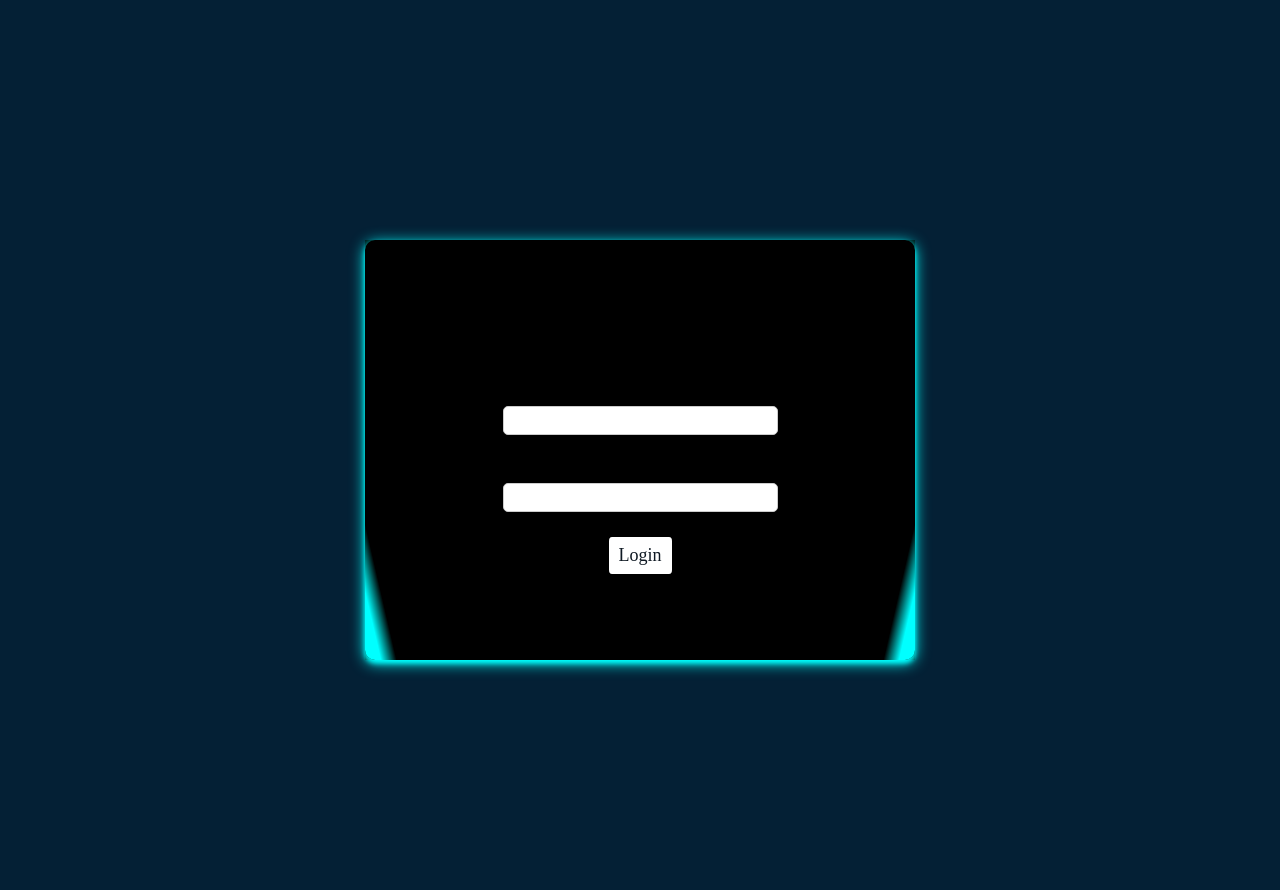
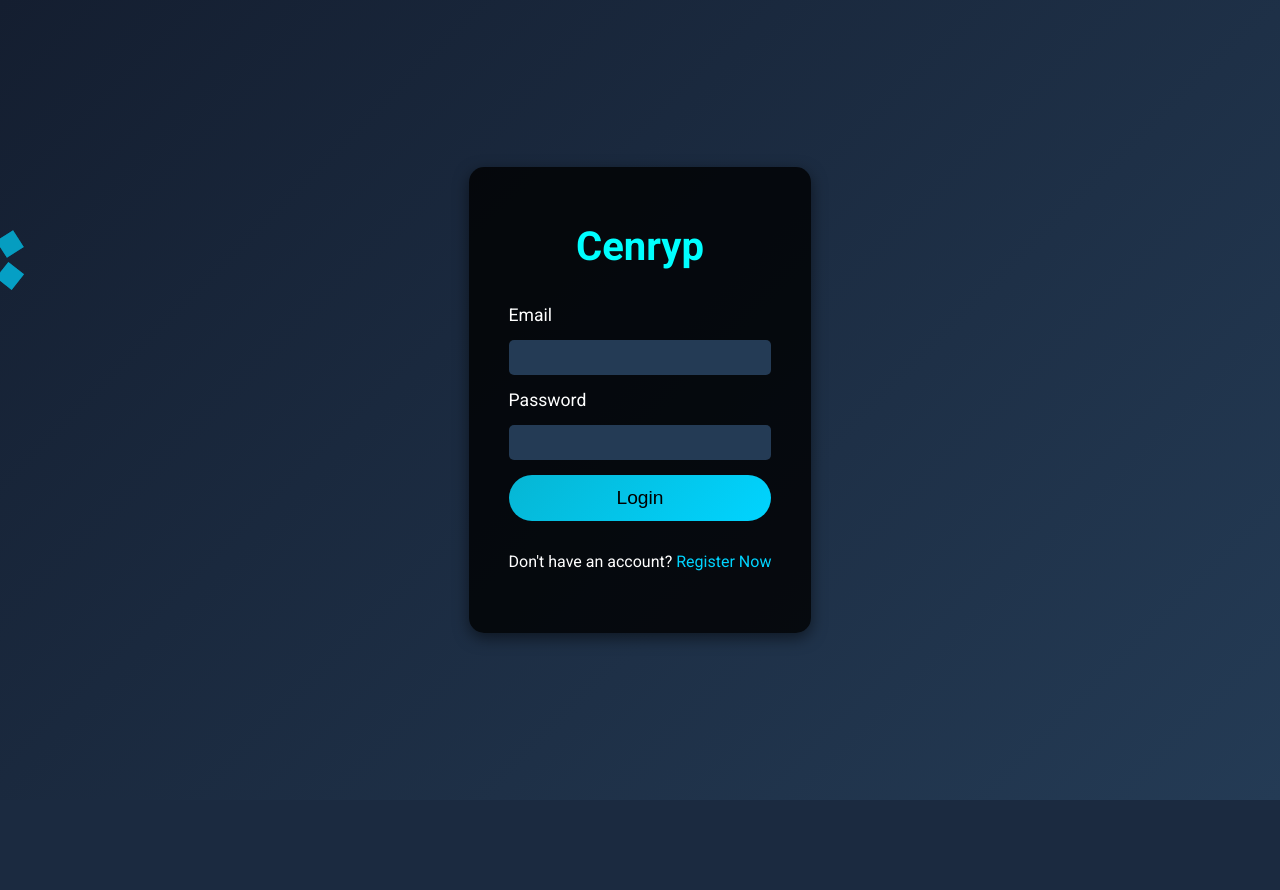
Before and after one commit to Parth301/CloudEncryption, a PHP site: page / in a window 1280 px wide. After the commit the page ends 800 px from the top, so only its background shows below. Run offline with PHP 8.4, Linux system fonts and the light colour scheme.

Commit message:
Update index.php

```diff
--- a/index.php
+++ b/index.php
@@ -1,8 +1,8 @@
 <?php
 $servername = "localhost";
-$username = "id21931865_rishi";
-$password = "Rishi@2006";
-$dbname = "id21931865_harpcloud";
+$username = "nucfrkvh_CloudEncryp";
+$password = "tjyrXKCafhPA8pEc4bsL";
+$dbname = "nucfrkvh_CloudEncryp";
 
 $conn = new mysqli($servername, $username, $password, $dbname);
 
@@ -13,6 +13,8 @@ if ($conn->connect_error) {
 
 // Start a PHP session
 session_start();
+
+$message = ""; // Initialize message
 
 // Process login form submission
 if ($_SERVER["REQUEST_METHOD"] == "POST") {
@@ -30,13 +32,13 @@ if ($_SERVER["REQUEST_METHOD"] == "POST") {
             $_SESSION['user_email'] = $username;
 
             // Redirect to upload.php on successful login
-            header("Location: upload.php");
+            header("Location: jnc.php");
             exit(); // Ensure that no further code is executed after the redirect
         } else {
-            echo "Invalid password";
+            $message = "Invalid password";
         }
     } else {
-        echo "User not found";
+        $message = "User not found";
     }
 }
 
@@ -44,137 +46,192 @@ $conn->close();
 ?>
 
 <html>
+<head>
+    <style>
+        @import url('https://fonts.googleapis.com/css2?family=Roboto:wght@300;400;700&display=swap');
+
+        html {
+            height: 100%;
+            background: linear-gradient(135deg, #141E30, #243B55);
+            display: flex;
+            align-items: center;
+            justify-content: center;
+            font-family: 'Roboto', sans-serif;
+            overflow: hidden;
+        }
+
+        body {
+            margin: 0;
+            display: flex;
+            align-items: center;
+            justify-content: center;
+        }
+
+        .login-container {
+            background: rgba(0, 0, 0, 0.8);
+            padding: 30px 40px;
+            border-radius: 15px;
+            box-shadow: 0px 5px 15px rgba(0, 0, 0, 0.5);
+            position: relative;
+            overflow: hidden;
+            transition: transform 0.5s ease, background 0.5s ease;
+            max-width: 400px;
+            width: 100%;
+        }
+
+        .login-container:hover {
+            transform: translateY(-10px);
+            background: rgba(0, 0, 0, 0.9);
+        }
+
+        .message {
+            color: #FF4B4B;
+            font-size: 1em;
+            text-align: center;
+            margin-top: 10px;
+            padding: 5px 10px;
+            background: rgba(255, 75, 75, 0.2);
+            border-radius: 5px;
+            display: none; /* Hidden by default */
+        }
+
+        .message.visible {
+            display: block;
+        }
+
+        form {
+            display: grid;
+            gap: 15px;
+            color: #FFFFFF;
+        }
+
+        h1 {
+            font-size: 2.5em;
+            text-align: center;
+            color: cyan;
+            margin-bottom: 20px;
+        }
+
+        label {
+            font-size: 1.1em;
+        }
+
+        input {
+            width: 100%;
+            padding: 10px;
+            border: none;
+            border-radius: 5px;
+            background: #243B55;
+            color: #FFFFFF;
+            transition: 0.3s;
+        }
+
+        input:focus {
+            outline: none;
+            background: #364C62;
+            box-shadow: 0 0 10px cyan;
+        }
+
+        button {
+            background: linear-gradient(135deg, #06B6D4, #00D4FF);
+            color: #000000;
+            border: none;
+            padding: 12px;
+            border-radius: 25px;
+            cursor: pointer;
+            font-size: 1.2em;
+            transition: 0.3s;
+        }
+
+        button:hover {
+            background: linear-gradient(135deg, #00D4FF, #06B6D4);
+            transform: scale(1.05);
+            box-shadow: 0px 5px 15px rgba(0, 212, 255, 0.5);
+        }
+
+        p {
+            text-align: center;
+        }
+
+        a {
+            color: #00D4FF;
+            text-decoration: none;
+            transition: 0.3s;
+        }
+
+        a:hover {
+            color: cyan;
+            text-decoration: underline;
+        }
+        .background-animation {
+            position: absolute;
+            top: 0;
+            left: 0;
+            width: 100%;
+            height: 100%;
+            z-index: -1;
+            overflow: hidden;
+        }
+
+        .background-animation span {
+            position: absolute;
+            display: block;
+            width: 20px;
+            height: 20px;
+            background: rgba(0, 212, 255, 0.5);
+            animation: animate 25s linear infinite;
+            bottom: -150px;
+        }
+
+        @keyframes animate {
+            0% {
+                transform: translateY(0) rotate(0deg);
+                opacity: 1;
+            }
+            100% {
+                transform: translateY(-1200px) rotate(720deg);
+                opacity: 0;
+            }
+        }
+
+        .background-animation span:nth-child(odd) {
+            animation-duration: 20s;
+            animation-delay: -5s;
+        }
+
+        .background-animation span:nth-child(even) {
+            animation-duration: 30s;
+            animation-delay: -10s;
+        }
+    </style>
+</head>
 <body>
-   <div class="colored-section"></div>
+<div class="background-animation">
+        <span></span>
+        <span></span>
+        <span></span>
+        <span></span>
+        <span></span>
+        <span></span>
+        <span></span>
+        <span></span>
+        <span></span>
+        <span></span>
+    </div>
     <div class="login-container">
+        <!-- Display message if exists -->
+        <?php if (!empty($message)): ?>
+            <div class="message visible"><?php echo $message; ?></div>
+        <?php endif; ?>
         <form action="index.php" method="post">
-         <h1>HARP</h1>
+            <h1>Cenryp</h1>
             <label for="email">Email</label>
             <input type="email" id="email" name="email" required>
             <label for="password">Password</label>
             <input type="password" id="password" name="password" required>
             <button type="submit" name="login">Login</button>
-         <p>Don't have an account? <a href="register.php">
-               Register Now</a></p>
+            <p>Don't have an account? <a href="register.php">Register Now</a></p>
         </form>
-
     </div>
 </body>
 </html>
-<style>
-html {
-  height: 100%;
-  background: #042035;
-  display: flex;
-  display: grid;
-  place-items: center;
-}
-
-body {
-  margin: 0px;
-  padding: 0px;
-}
-
-.login-container {
-  text-align: center;
-  background: #000000;
-  margin: 230px;
-  margin-top:240px;
-  z-index: 2;
-  display flex;
-  justify-content: space-around;
-  margin-left: 230px;
-}
-
-
-
-form {
-  width: 550px;
-  height: 420px;
-  display: grid;
-  justify-items: center;
-  align-content: center;
-  grid-template: 'auto';
-  background: linear-gradient(77deg, cyan, cyan, transparent 20%) 0 bottom/ 20% 50% no-repeat,
-    linear-gradient(-77deg, cyan, cyan, transparent 20%) right bottom/ 20% 50% no-repeat,
-    rgba(0, 0, 0, 0);
-  transition: 1s;
-  border-radius: 10px;
-  box-shadow: 0px 3px 15px cyan, 0px 3px 5px cyan;
-}
-
-form:hover {
-  background: linear-gradient(77deg, cyan, #6649df, transparent 70%) 0 bottom/ 100% 100% no-repeat,
-    linear-gradient(-77deg, cyan, #6649df, transparent 70%) right bottom/ 100% 100% no-repeat,
-    rgba(0, 0, 0, 0);
-}
-
-h1 {
-  margin-top: 5px;
-  font-size: 40px;
-  color: #000000;
-  font-family: 'regular';
-}
-
-label {
-  display: inline-block;
-  font-size: 22px;
-  margin: 11px;
-  margin-right: 20px;
-  text-align: left;
-  color: #000000;
-  font-family: 'regular';
-}
-
-input {
-  width: 50%;
-  padding: 6px;
-  border: 1px solid #ccc;
-  border-radius: 5px;
-  box-sizing: border-box;
-}
-
-button {
-  display: inline-block;
-  font-size: 18px;
-  padding: 8px 10px;
-  background: #FFFFFF;
-  border: none;
-  outline: none;
-  margin-top: 25px;
-  margin-bottom: 15px;
-  text-shadow: 0px 1px 3px white;
-  color: #0f1923;
-  border-radius: 3px/4px;
-  font-family: 'regular';
-  cursor: pointer;
-}
-
-button:hover {
-  background-color: #8A2BE2;
-}
-
-p {
-  margin-top: 10px;
-  margin-bottom: -1px;
-  color: #000000;
-  font-size: 15px;
-  font-family: 'regular', sans-serif;
-}
-
-a {
-  color: #000000;
-  text-decoration: underline;
-  font-size: 20px;
-  font-family: 'regular';
-}
-
-a:hover {
-  color: #000000;
-  font-family: 'regular';
-
-}
-
-
-
-</style>
```
Lines whose indentation alone changed are shown as unchanged.
